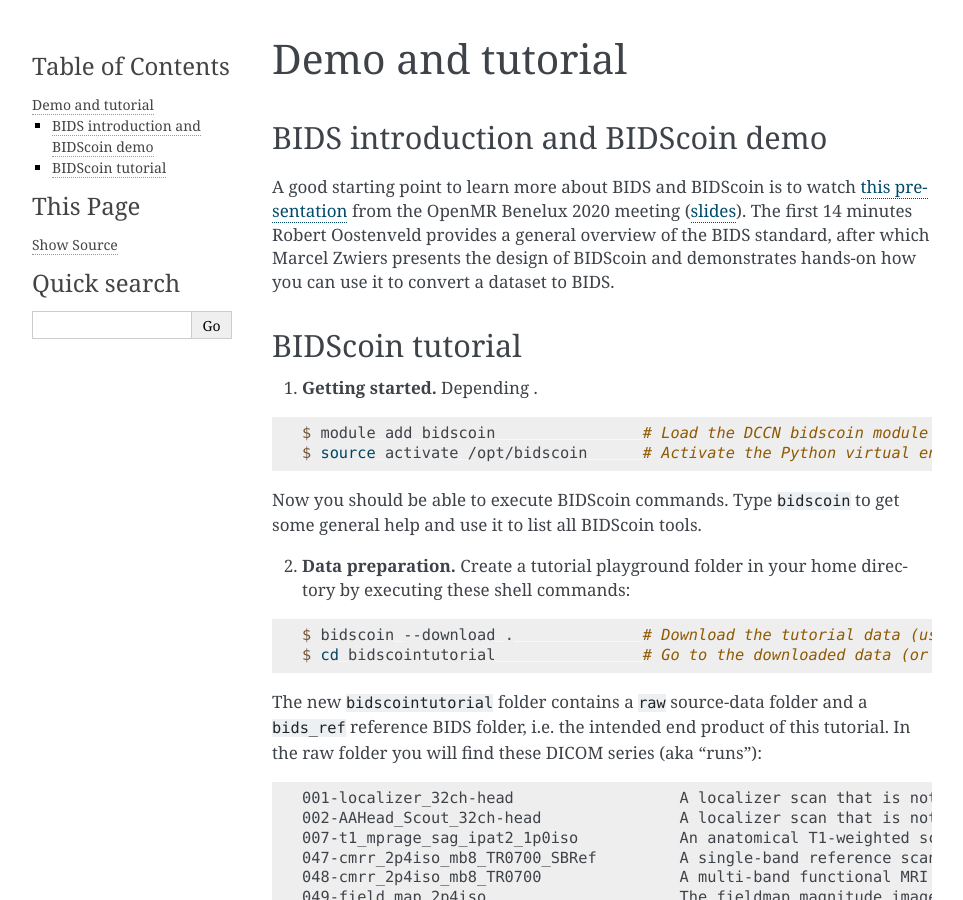
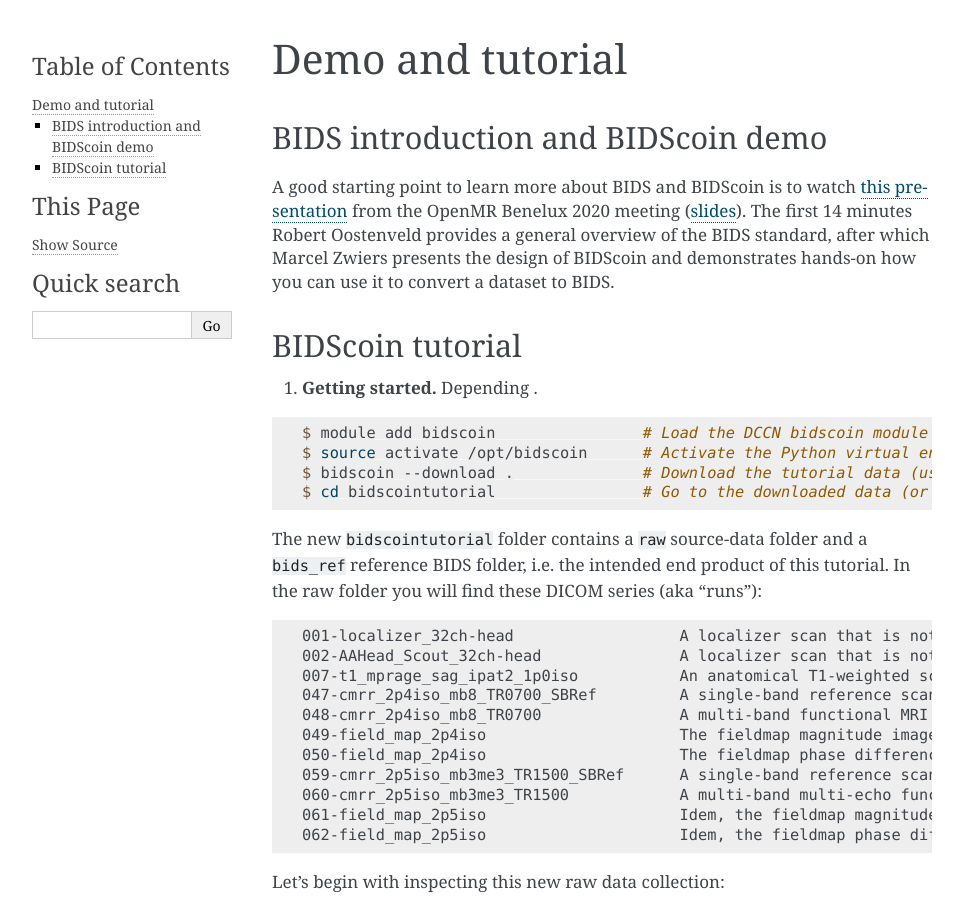
Before and after one commit to Donders-Institute/bidscoin, a Sphinx documentation site: the page built from docs/tutorial.rst, in a window 1280 px wide and 900 px high. Shown: the whole window, without its empty margins (148-1111 px from the left). Built offline with Sphinx 7.4.7, drawn with Linux system fonts in a browser that asks for light colours; part of the change alters nothing that is shown.

```diff
--- a/docs/tutorial.rst
+++ b/docs/tutorial.rst
@@ -15,13 +15,6 @@ BIDScoin tutorial
 
    $ module add bidscoin                # Load the DCCN bidscoin module with the PATH settings and Anaconda environment
    $ source activate /opt/bidscoin      # Activate the Python virtual environment with the BIDScoin Python packages
-
-Now you should be able to execute BIDScoin commands. Type ``bidscoin`` to get some general help and use it to list all BIDScoin tools.
-
-2. **Data preparation.** Create a tutorial playground folder in your home directory by executing these shell commands:
-
-.. code-block:: console
-
    $ bidscoin --download .              # Download the tutorial data (use a "." for the current folder or adapt it to your needs)
    $ cd bidscointutorial                # Go to the downloaded data (or provide the path to the subfolders when calling the bidscoin tools)
 
@@ -46,7 +39,7 @@ Let's begin with inspecting this new raw data collection:
 - Are the DICOM files for all the ``bids/sub-*`` folders organised in series-subfolders (e.g. ``sub-001/ses-01/003-T1MPRAGE/0001.dcm`` etc)? Use `dicomsort <preparation.html#dicomsort>`__ if this is not the case (hint: it's not the case). A help text for all BIDScoin tools is available by running the tool with the ``-h`` flag (e.g. ``rawmapper -h``)
 - Use the `rawmapper <preparation.html#rawmapper>`__ command to print out the DICOM values of the "EchoTime", "Sex" and "AcquisitionDate" of the fMRI series in the ``raw`` folder
 
-3. **BIDS mapping.** Now we can make a study bidsmap, i.e. the mapping from DICOM source-files to BIDS target-files. To that end, scan all folders in the raw data collection by running the `bidsmapper <workflow.html#step-1a-running-the-bidsmapper>`__ command:
+2. **BIDS mapping.** Now we can make a study bidsmap, i.e. the mapping from DICOM source-files to BIDS target-files. To that end, scan all folders in the raw data collection by running the `bidsmapper <workflow.html#step-1a-running-the-bidsmapper>`__ command:
 
 .. code-block:: console
 
@@ -57,7 +50,7 @@ Let's begin with inspecting this new raw data collection:
 - Since for this dataset we only have one session per subject, remove the session label (and note how the output names simplify, omitting the session subfolders and labels)
 - When all done, go to the ``Options`` tab and change the ``dcm2niix`` settings to get non-zipped nifti output data (i.e. ``*.nii`` instead of ``*.nii.gz``). Test the tool to see if it can run and, as a final step, save your bidsmap. You can always go back later to change any of your edits by running the `bidseditor <workflow.html#step-1b-running-the-bidseditor>`__ command line tool directly. Try that.
 
-4. **BIDS coining.** The next step, converting the source data into a BIDS collection, is very simple to do (and can be repeated whenever new data has come in). To do this run the `bidscoiner <workflow.html#step-2-running-the-bidscoiner>`__ command-line tool (note that the input is the same as for the bidsmapper):
+3. **BIDS coining.** The next step, converting the source data into a BIDS collection, is very simple to do (and can be repeated whenever new data has come in). To do this run the `bidscoiner <workflow.html#step-2-running-the-bidscoiner>`__ command-line tool (note that the input is the same as for the bidsmapper):
 
 .. code-block:: console
 
@@ -67,7 +60,7 @@ Let's begin with inspecting this new raw data collection:
 - Compare the results in your ``bids/sub-*`` subject folders with the in ``bids_ref`` reference result. Are the file and foldernames the same (don't worry about the multi-echo images and the ``extra_data`` images, they are combined/generated as described below)? Also check the json sidecar files of the fieldmaps. Do they have the right ``EchoTime`` and ``IntendedFor`` fields?
 - What happens if you re-run the ``bidscoiner`` command? Are the same subjects processed again? Re-run ``sub-001``.
 
-5. **Finishing up.** Now that you have converted the data to BIDS, you still need to do some manual work to make it fully ready for data analysis and sharing
+4. **Finishing up.** Now that you have converted the data to BIDS, you still need to do some manual work to make it fully ready for data analysis and sharing
 
 - Combine the echos using the `echocombine <finalizing.html#multi-echo-combination>`__ tool, such that the individual echo images are replaced by the echo-combined image
 - Deface the anatomical scans using the `deface <finalizing.html#defacing>`__ tool. This will take a while, but will obviously not work well for our phantom dataset. Therefore store the 'defaced' output in the ``derivatives`` folder (instead of e.g. overwriting the existing images)
```
